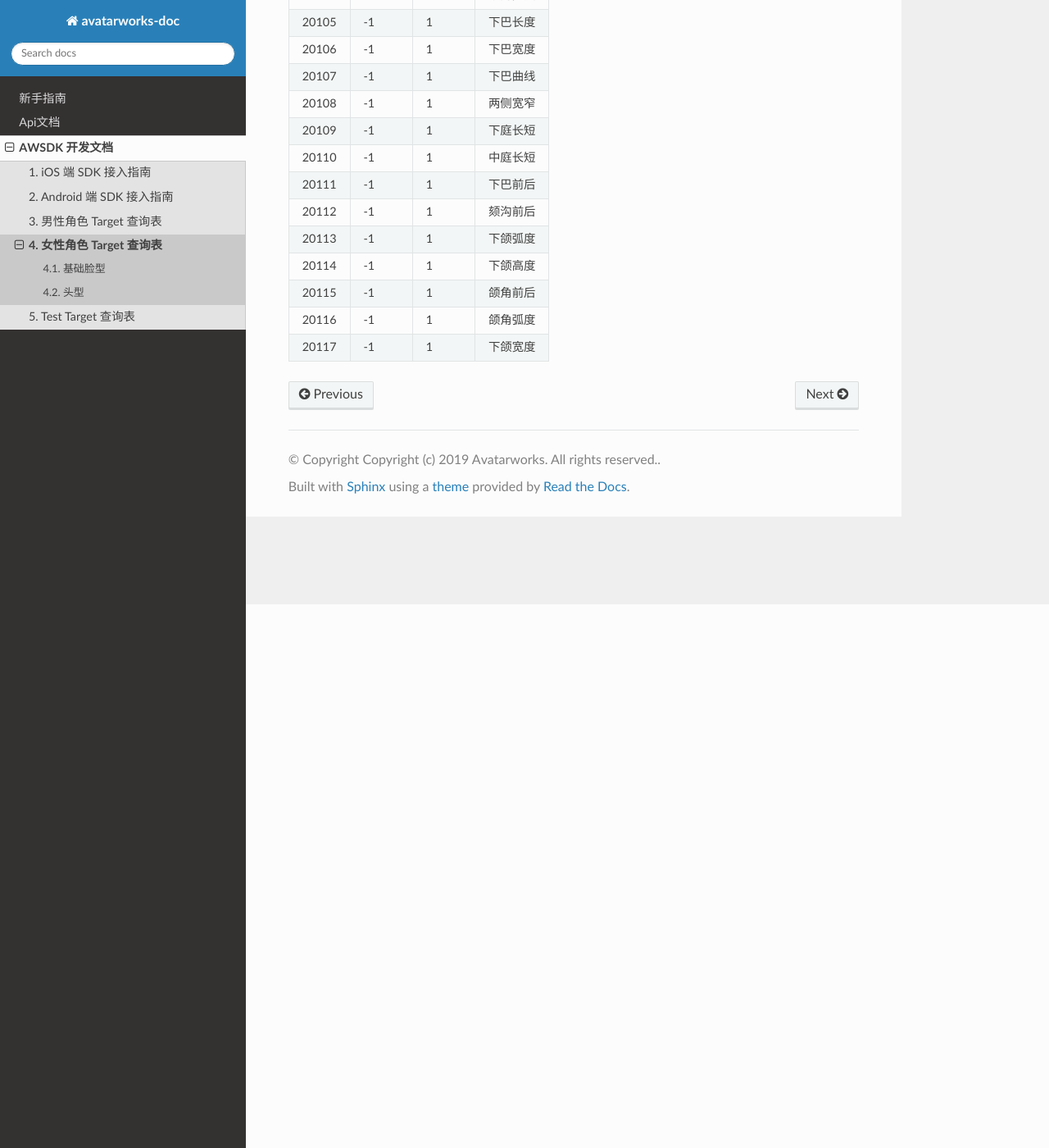
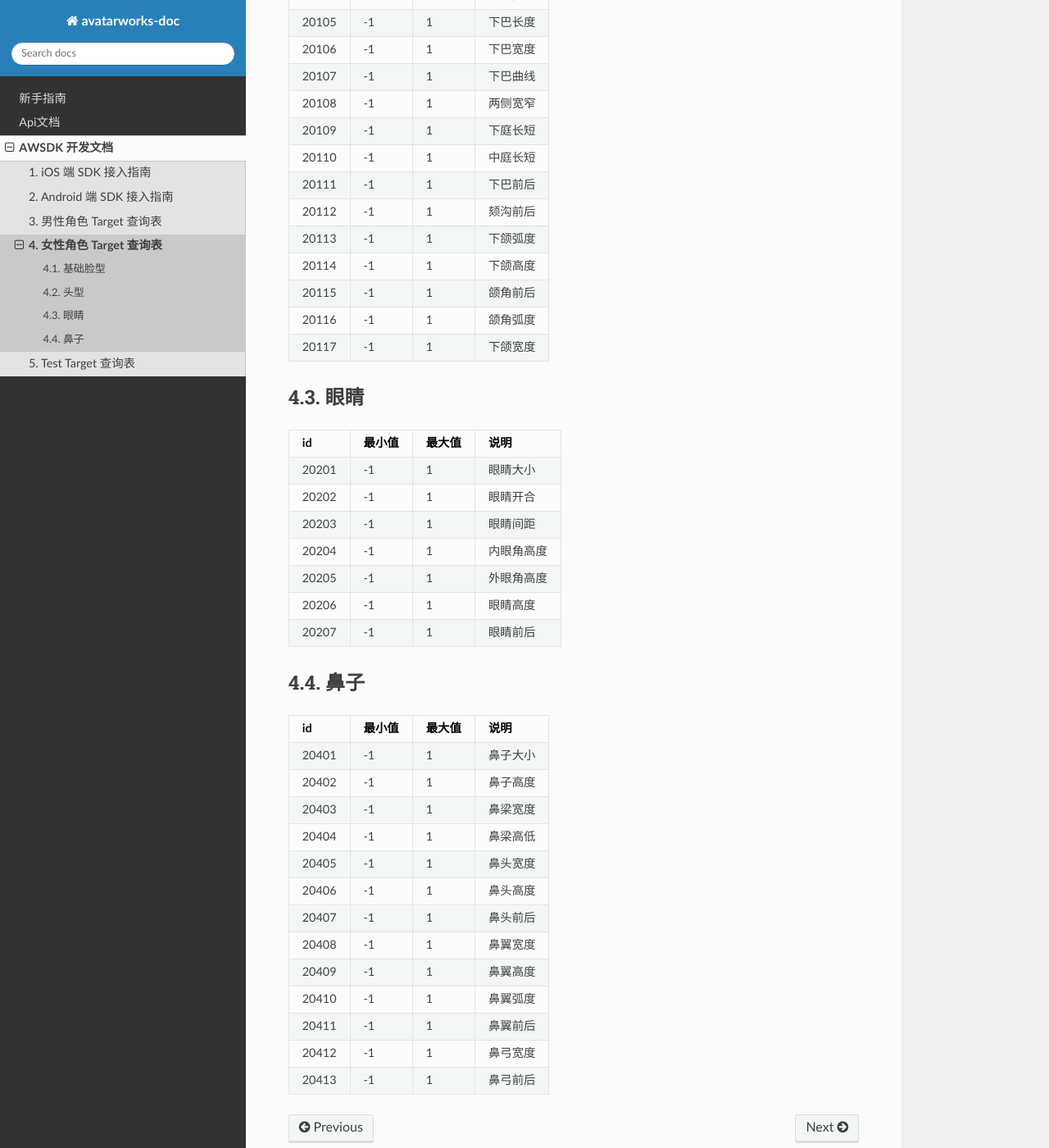
Before and after one commit to avatarworks/doc, a Sphinx documentation site: the page built from source/awsdk/target_female.rst, in a window 1280 px wide and 1400 px high, scrolled down 663 px. Shown: the whole window at 82% size. Built offline with Sphinx 7.4.7 and the Read the Docs theme 2.0.0, drawn with Linux system fonts in a browser that asks for light colours.

Commit message:
Update target_female.rst

```diff
--- a/source/awsdk/target_female.rst
+++ b/source/awsdk/target_female.rst
@@ -39,3 +39,41 @@ id    最小值 最大值 说明
 20116 -1     1      颌角弧度
 20117 -1     1      下颌宽度
 ===== ====== ====== ========
+
+
+眼睛
+--------------------
+
+===== ====== ====== ========
+id    最小值 最大值 说明
+===== ====== ====== ========
+20201 -1     1      眼睛大小
+20202 -1     1      眼睛开合
+20203 -1     1      眼睛间距
+20204 -1     1      内眼角高度
+20205 -1     1      外眼角高度
+20206 -1     1      眼睛高度
+20207 -1     1      眼睛前后
+===== ====== ====== ========
+
+
+鼻子
+--------------------
+
+===== ====== ====== ========
+id    最小值 最大值 说明
+===== ====== ====== ========
+20401 -1     1      鼻子大小
+20402 -1     1      鼻子高度
+20403 -1     1      鼻梁宽度
+20404 -1     1      鼻梁高低
+20405 -1     1      鼻头宽度
+20406 -1     1      鼻头高度
+20407 -1     1      鼻头前后
+20408 -1     1      鼻翼宽度
+20409 -1     1      鼻翼高度
+20410 -1     1      鼻翼弧度
+20411 -1     1      鼻翼前后
+20412 -1     1      鼻弓宽度
+20413 -1     1      鼻弓前后
+===== ====== ====== ========
```
